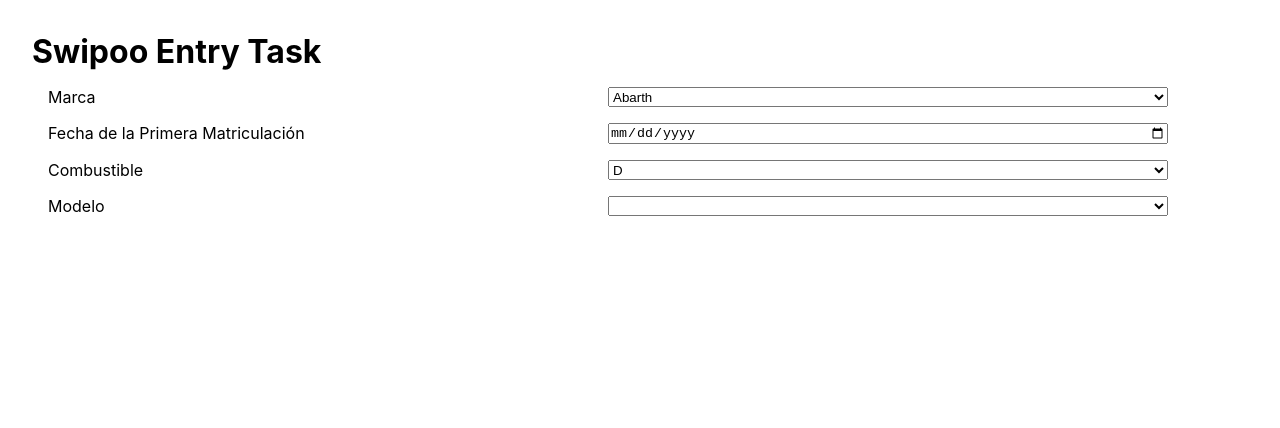
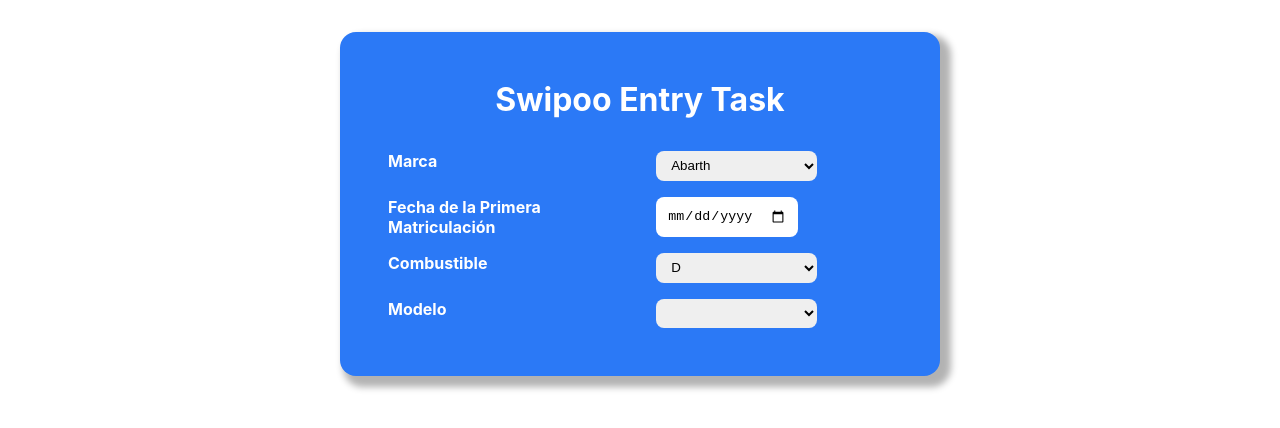
Before and after one commit to mdelarosatoro/swipoo-entry-task, a React (Create React App) app: page / in a window 1280 px wide. Shown: the top 428 px of the page. Built offline with nearby package versions, Linux system fonts and the light colour scheme.

Commit message:
Added color and some styling

```diff
--- a/src/App.scss
+++ b/src/App.scss
@@ -1,5 +1,10 @@
+@use './scss/variables';
+
 .App {
     display: flex;
     flex-direction: column;
-    padding: 2rem;
+    justify-content: center;
+    align-items: center;
+    padding-top: 2rem;
+    background-color: variables.$primary-color-bright;
 }
--- a/src/App.tsx
+++ b/src/App.tsx
@@ -4,7 +4,6 @@
 function App() {
     return (
         <div className="App">
-            <h1>Swipoo Entry Task</h1>
             <SearchForm />
         </div>
     );
--- a/src/components/SearchForm/SearchForm.scss
+++ b/src/components/SearchForm/SearchForm.scss
@@ -1,22 +1,43 @@
+@use '../../scss/variables';
+
 .form {
     display: flex;
     flex-direction: column;
+    align-items: center;
+    justify-content: center;
+    box-shadow: 7px 7px 7px 4px rgba(0, 0, 0, 0.3);
     width: 90vw;
-    padding: 1rem;
+    max-width: 600px;
+    padding: 3rem;
     row-gap: 1rem;
+    border-radius: 1rem;
+    background-color: variables.$secondary-color-bright;
+
+    &__title {
+        color: variables.$primary-color-bright;
+        margin-bottom: 1rem;
+    }
 
     &__input-container {
         width: 100%;
         display: flex;
+        flex-wrap: wrap;
+        column-gap: 1rem;
+        row-gap: 0.6rem;
     }
 
     &__label {
         width: 50%;
         display: block;
+        color: variables.$primary-color-bright;
+        font-weight: bold;
     }
 
     &__input {
         display: block;
-        width: 50%;
+        padding: 0.4rem 0.7rem;
+        border-radius: 0.5rem;
+        border: none;
+        width: fit-content;
     }
 }
--- a/src/components/SearchForm/SearchForm.tsx
+++ b/src/components/SearchForm/SearchForm.tsx
@@ -67,6 +67,7 @@
 
     return (
         <form className="form">
+            <h1 className="form__title">Swipoo Entry Task</h1>
             <div className="form__input-container">
                 <label className="form__label" htmlFor="brand">
                     Marca
--- a/src/scss/_variables.scss
+++ b/src/scss/_variables.scss
@@ -1,7 +1,7 @@
 $primary-color-bright: #ffffff;
-$secondary-color-bright: #e5e5e5;
+$secondary-color-bright: #2b79f6;
 
-$cta-color: #fca311;
+$cta-color: #f8552a;
 
 $primary-color-dark: #000000;
 $secondary-color-dark: #14213d;
```
